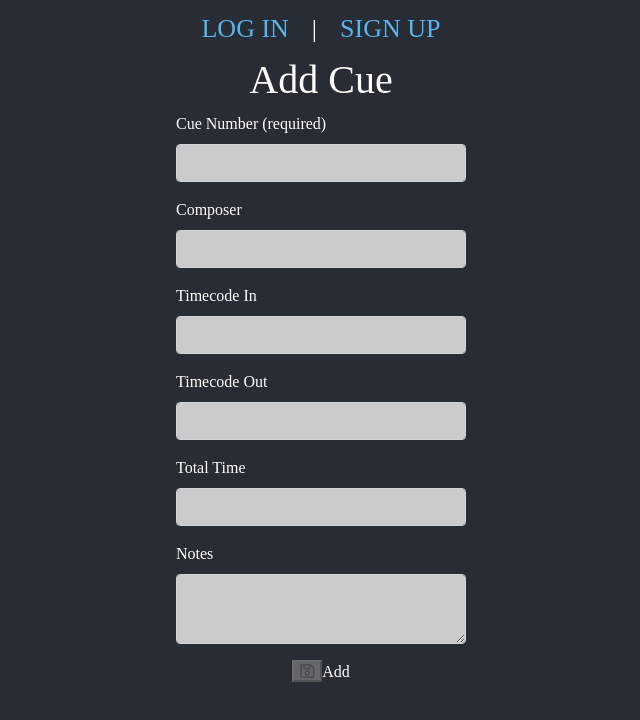
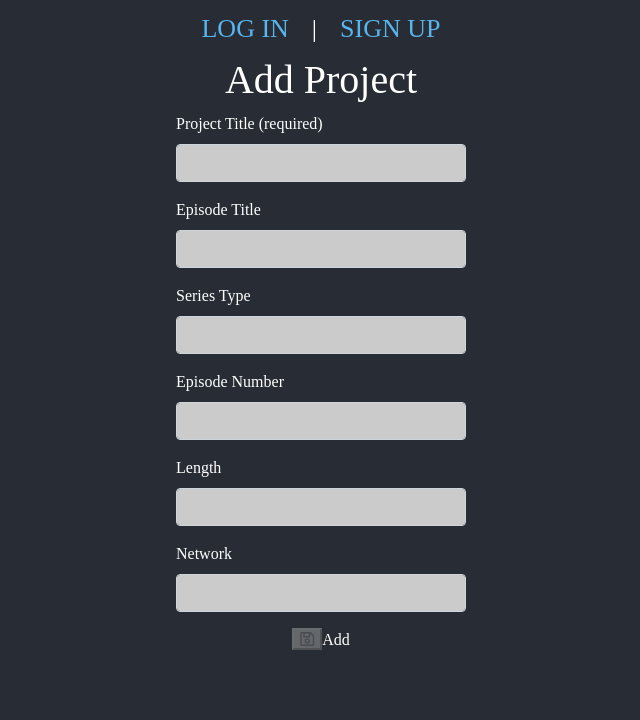
Before and after one commit to rayplaza/Cue-the-Music, a React (Create React App) app: page /add in a window 1280 px wide. Shown: the top 720 px of the page, without its empty margins (319-959 px from the left). Built offline with nearby package versions, Linux system fonts and the light colour scheme; no server answers; a web font is replaced by a local one.

Commit message:
updated add project page

```diff
--- a/models/project.js
+++ b/models/project.js
@@ -19,7 +19,7 @@ const projectSchema = new mongoose.Schema(
     projectTitle: String,
     episodeTitle: String,
     seriesType: String,
-    episodeNum: String,
+    episodeNum: Number,
     length: String,
     network: String,
     cues: [cueSchema]
--- a/src/pages/AddProjectPage/AddProjectPage.jsx
+++ b/src/pages/AddProjectPage/AddProjectPage.jsx
@@ -4,12 +4,12 @@ class AddProjectPage extends Component {
   state = {
     invalidForm: true,
     formData: {
-      cueNum: "",
-      composer: "",
-      timecodeIn: "",
-      timecodeOut: "",
-      totalTime: "",
-      note: ""
+      projectTitle: "",
+      episodeTitle: "",
+      seriesType: "",
+      episodeNum: "",
+      length: "",
+      network: ""
     }
   };
 
@@ -31,64 +31,64 @@ class AddProjectPage extends Component {
   render() {
     return (
       <>
-        <h1 className="text-center">Add Cue</h1>
+        <h1 className="text-center">Add Project</h1>
         <form
           ref={this.formRef}
           autoComplete="off"
           onSubmit={this.handleSubmit}
         >
           <div className="form-group col-sm-3 mx-auto">
-            <label>Cue Number (required)</label>
+            <label>Project Title (required)</label>
             <input
               className="form-control"
-              name="cueNum"
-              value={this.state.formData.cueNum}
+              name="projectTitle"
+              value={this.state.formData.projectTitle}
               onChange={this.handleChange}
               required
             />
           </div>
           <div className="form-group col-sm-3 mx-auto">
-            <label>Composer</label>
+            <label>Episode Title</label>
             <input
               className="form-control"
-              name="composer"
-              value={this.state.formData.composer}
+              name="episodeTitle"
+              value={this.state.formData.episideTitle}
               onChange={this.handleChange}
             />
           </div>
           <div className="form-group col-sm-3 mx-auto">
-            <label>Timecode In</label>
+            <label>Series Type</label>
             <input
               className="form-control"
-              name="timecodeIn"
-              value={this.state.formData.timecodeIn}
+              name="seriesType"
+              value={this.state.formData.seriesType}
               onChange={this.handleChange}
             />
           </div>
           <div className="form-group col-sm-3 mx-auto">
-            <label>Timecode Out</label>
+            <label>Episode Number</label>
             <input
               className="form-control"
-              name="timecodeOut"
-              value={this.state.formData.timecodeOut}
+              name="episodeNum"
+              value={this.state.formData.episodeNum}
               onChange={this.handleChange}
             />
           </div>
           <div className="form-group col-sm-3 mx-auto">
-            <label>Total Time</label>
+            <label>Length</label>
             <input
               className="form-control"
-              name="totalTime"
-              value={this.state.formData.totalTime}
+              name="length"
+              value={this.state.formData.length}
               onChange={this.handleChange}
             />
           </div>
           <div className="form-group col-sm-3 mx-auto">
-            <label>Notes</label>
-            <textarea
+            <label>Network</label>
+            <input
               className="form-control"
-              name="note"
-              value={this.state.formData.note}
+              name="network"
+              value={this.state.formData.network}
               onChange={this.handleChange}
             />
           </div>
```
